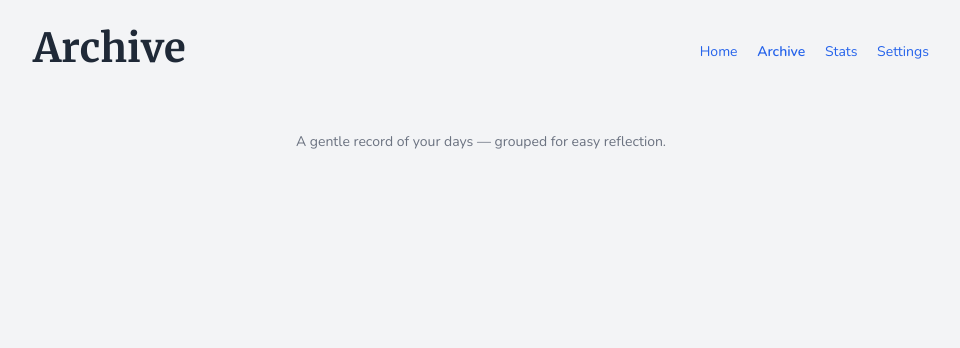
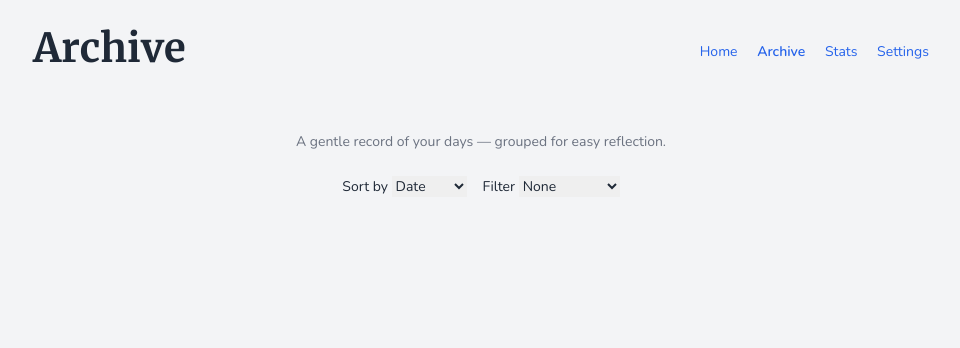
Before and after one commit to EoghannIrving/echo_journal, a FastAPI app: page /archive in a window 1280 px wide. Shown: the top 348 px of the page, without its empty margins (159-1119 px from the left). Run offline with FastAPI, Linux system fonts and the light colour scheme.

Commit message:
Add archive sorting and filtering

```diff
--- a/main.py
+++ b/main.py
@@ -197,9 +197,17 @@
 
 
 @app.get("/archive", response_class=HTMLResponse)
-async def archive_view(request: Request):
+async def archive_view(
+    request: Request,
+    sort_by: str | None = None,
+    filter: str | None = None,
+):
     """Render an archive of all journal entries grouped by month."""
-    entries_by_month = defaultdict(list)
+
+    sort_by = sort_by or "date"
+    filter_val = filter
+
+    all_entries: list[dict] = []
 
     # Recursively gather markdown files to include any entries stored in
     # subdirectories such as year folders
@@ -209,8 +217,6 @@
         except ValueError:
             continue  # Skip malformed filenames
 
-        month_key = entry_date.strftime("%Y-%m")
-
         try:
             async with aiofiles.open(file, "r", encoding=ENCODING) as fh:
                 content = await fh.read()
@@ -218,8 +224,32 @@
             # Skip unreadable files instead of failing the entire request
             continue
 
-        prompt, _ = parse_entry(content)
-        entries_by_month[month_key].append((entry_date.isoformat(), prompt))
+        frontmatter, body = split_frontmatter(content)
+        meta = parse_frontmatter(frontmatter) if frontmatter else {}
+        prompt, _ = parse_entry(body)
+
+        all_entries.append({"date": entry_date, "prompt": prompt, "meta": meta})
+
+    if filter_val == "has_location":
+        all_entries = [e for e in all_entries if e["meta"].get("location")]
+    elif filter_val == "has_weather":
+        all_entries = [e for e in all_entries if e["meta"].get("weather")]
+
+    if sort_by == "date":
+        all_entries.sort(key=lambda e: e["date"], reverse=True)
+    elif sort_by in {"location", "weather", "photos"}:
+        all_entries.sort(key=lambda e: e["meta"].get(sort_by) or "")
+    else:
+        # default to date sorting if unrecognised
+        sort_by = "date"
+        all_entries.sort(key=lambda e: e["date"], reverse=True)
+
+    entries_by_month: dict[str, list[tuple[str, str, dict]]] = defaultdict(list)
+    for entry in all_entries:
+        month_key = entry["date"].strftime("%Y-%m")
+        entries_by_month[month_key].append(
+            (entry["date"].isoformat(), entry["prompt"], entry["meta"])
+        )
 
     # Sort months descending (latest first)
     sorted_entries = dict(sorted(entries_by_month.items(), reverse=True))
@@ -230,6 +260,8 @@
             "request": request,
             "entries": sorted_entries,
             "active_page": "archive",
+            "sort_by": sort_by,
+            "filter_val": filter_val,
         },
     )
 
--- a/templates/archives.html
+++ b/templates/archives.html
@@ -10,19 +10,41 @@
 
 {% block content %}
 
-<p class="text-sm mt-1 mb-4 text-center text-gray-500 dark:text-gray-400">
+<p class="text-sm mt-1 mb-2 text-center text-gray-500 dark:text-gray-400">
   A gentle record of your days — grouped for easy reflection.
 </p>
+<form method="get" class="flex items-center justify-center gap-4 mb-4 text-sm">
+  <label>Sort by
+    <select name="sort_by" onchange="this.form.submit()" class="ml-1">
+      <option value="date" {% if sort_by == 'date' %}selected{% endif %}>Date</option>
+      <option value="location" {% if sort_by == 'location' %}selected{% endif %}>Location</option>
+      <option value="weather" {% if sort_by == 'weather' %}selected{% endif %}>Weather</option>
+      <option value="photos" {% if sort_by == 'photos' %}selected{% endif %}>Photos</option>
+    </select>
+  </label>
+  <label>Filter
+    <select name="filter" onchange="this.form.submit()" class="ml-1">
+      <option value="" {% if not filter_val %}selected{% endif %}>None</option>
+      <option value="has_location" {% if filter_val == 'has_location' %}selected{% endif %}>Has location</option>
+      <option value="has_weather" {% if filter_val == 'has_weather' %}selected{% endif %}>Has weather</option>
+    </select>
+  </label>
+</form>
 
 <div class="w-full mx-auto">
   {% for period, period_entries in entries.items() %}
     <details class="mt-3 mb-2">
       <summary class="cursor-pointer text-base font-medium">{{ period }}</summary>
       <div class="mt-2 grid grid-cols-1 sm:grid-cols-2 lg:grid-cols-3 gap-4 text-gray-800 dark:text-gray-100">
-        {% for entry_date, prompt in period_entries %}
+        {% for entry_date, prompt, meta in period_entries %}
           <a href="/view/{{ entry_date }}" class="block p-4 rounded-xl paper-card hover:shadow-md transition no-underline">
             <p class="text-sm font-medium text-blue-600 visited:text-blue-400 dark:text-blue-400 dark:visited:text-blue-300">{{ entry_date }}</p>
             <p class="text-sm text-gray-600 dark:text-gray-400 mt-1">{{ prompt }}</p>
+            <div class="text-xs mt-1">
+              {% if meta.location %}<span title="Location">📍</span>{% endif %}
+              {% if meta.weather %}<span title="Weather">☁️</span>{% endif %}
+              {% if meta.photos and meta.photos != '[]' %}<span title="Photos">📸</span>{% endif %}
+            </div>
           </a>
         {% endfor %}
       </div>
```
Also changed, not shown: tests/test_endpoints.py (+40 -0 lines), README.md.
